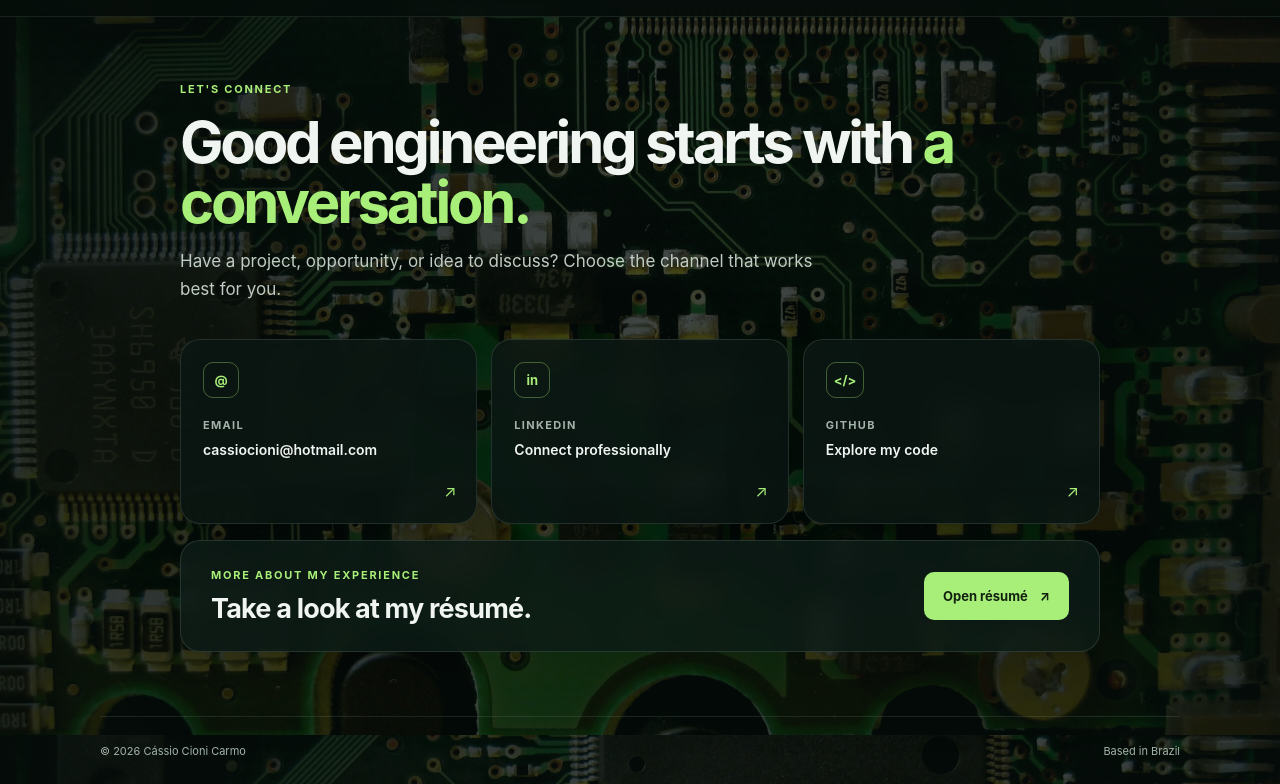
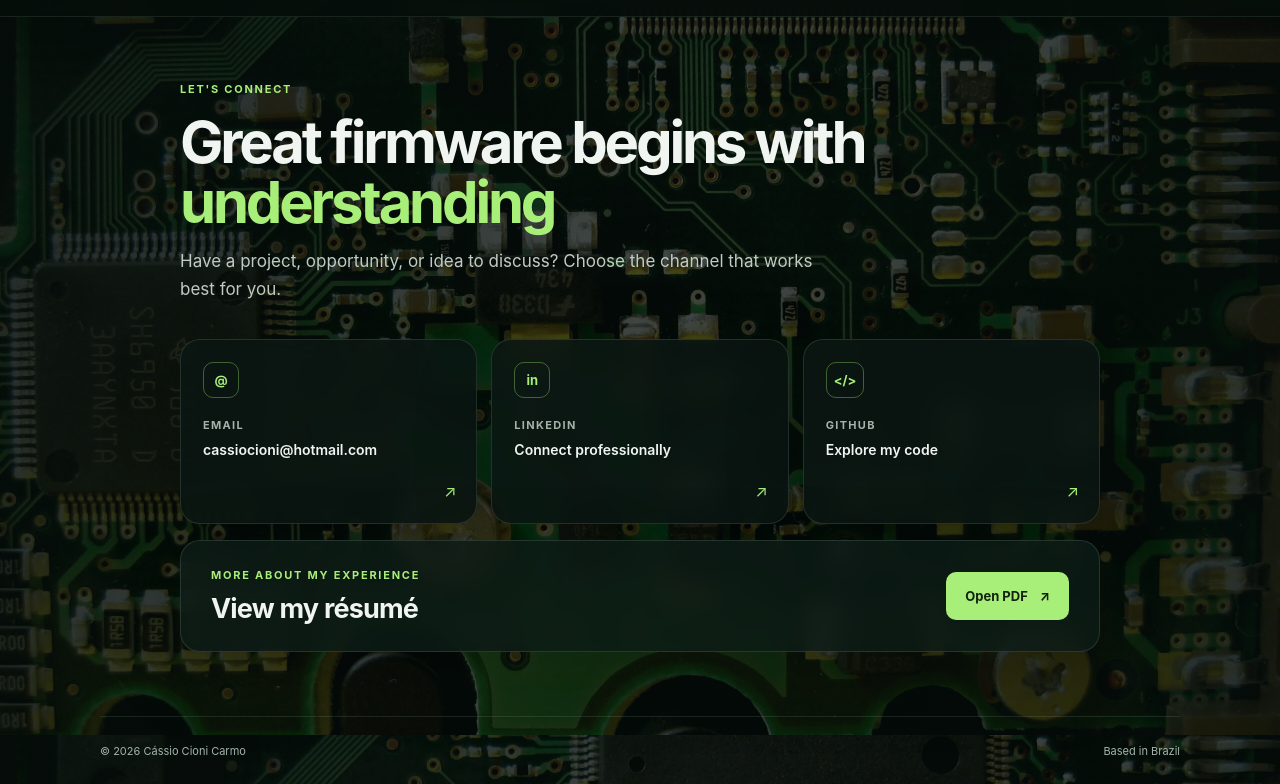
Before and after one commit to cassioccarmo/cassioccarmo.github.io, a plain HTML site: page contact.html in a window 1280 px wide. Shown: the part 65-849 px from the top of the page. Drawn offline with Linux system fonts and the light colour scheme.

Commit message:
feat: Update headings for improved clarity and consistency across pages

```diff
--- a/contact.html
+++ b/contact.html
@@ -27,7 +27,7 @@
     <main id="main-content" class="page-main contact-main">
         <section class="page-heading">
             <p class="eyebrow">Let's connect</p>
-            <h1>Good engineering starts with <span>a conversation.</span></h1>
+            <h1>Great firmware begins with <span>understanding</span></h1>
             <p class="page-lead">Have a project, opportunity, or idea to discuss? Choose the channel that works best for you.</p>
         </section>
 
@@ -55,9 +55,9 @@
         <section class="resume-card panel">
             <div>
                 <p class="eyebrow">More about my experience</p>
-                <h2>Take a look at my résumé.</h2>
+                <h2>View my résumé</h2>
             </div>
-            <a class="button button-primary" href="Cassio_Cioni_Carmo_CV_EN.pdf" target="_blank" rel="noopener noreferrer">Open résumé <span aria-hidden="true">↗</span></a>
+            <a class="button button-primary" href="Cassio_Cioni_Carmo_CV_EN.pdf" target="_blank" rel="noopener noreferrer">Open PDF<span aria-hidden="true">↗</span></a>
         </section>
     </main>
 
```
Also changed, not shown: about.html (+1 -1 lines), index.html (+2 -2 lines), projects.html (+1 -1 lines).
